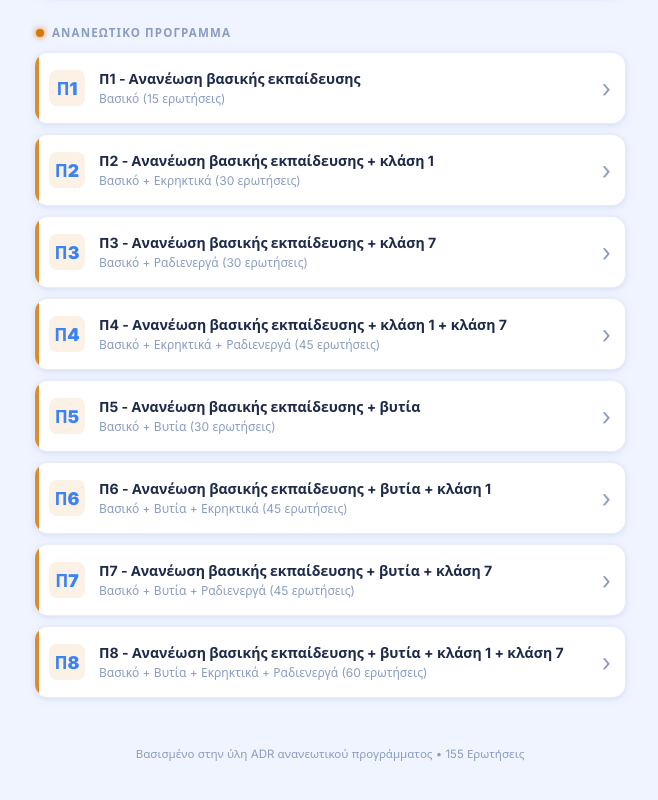
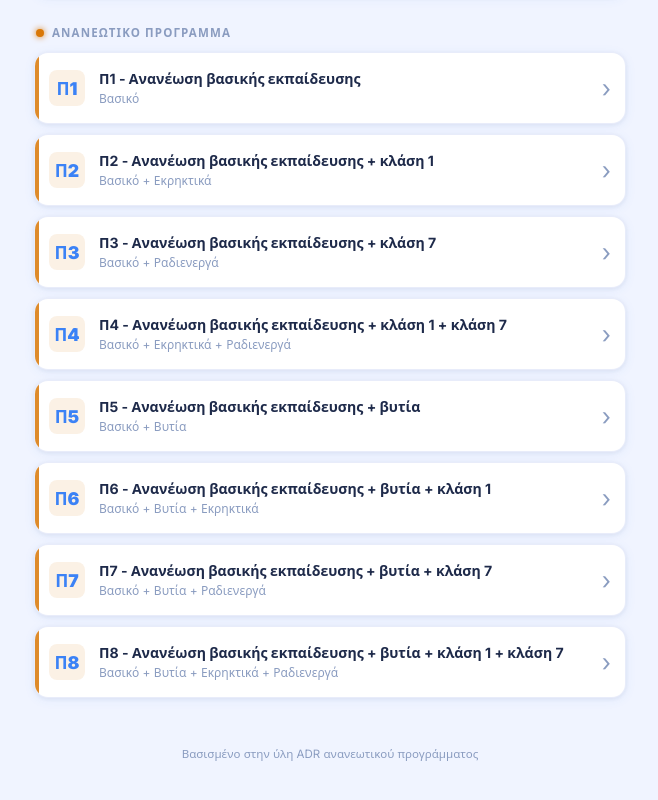
Before and after one commit to katartisikek/AdrQuiz, a plain HTML site: page index.html in a window 1280 px wide. Shown: the part 885-1685 px from the top of the page, without its empty margins (310-968 px from the left). Drawn offline with Linux system fonts and the light colour scheme.

Commit message:
Αφαίρεση του αριθμού των ερωτήσεων από το UI

```diff
--- a/app.js
+++ b/app.js
@@ -132,7 +132,7 @@ function openChapterSelect(type) {
       <span class="chapter-quick-icon">▶</span>
       <div>
         <div class="chapter-quick-title">Τεστ Ολόκληρης Κατηγορίας</div>
-        <div class="chapter-quick-sub">${catData.allQuestions.length} ερωτήσεις &bull; ${cfg.defaultCount} τυχαίες / τεστ</div>
+        <div class="chapter-quick-sub">${cfg.defaultCount} τυχαίες / τεστ</div>
       </div>
     </div>
     <button class="chapter-start-btn" onclick="startQuiz('${type}', ${cfg.defaultCount})" style="background:${cfg.color}">
@@ -165,7 +165,6 @@ function openChapterSelect(type) {
     chHeader.innerHTML = `
       <span class="chapter-num" style="color:${cfg.color};border-color:${cfg.color}20;background:${cfg.color}10">${idx + 1}</span>
       <span class="chapter-name" onclick="startChapterQuiz('${type}', ${idx})" title="${displayName}">${displayName}</span>
-      <span class="chapter-q-count">${chQuestions.length} ερωτ.</span>
     `;
     chCard.appendChild(chHeader);
 
--- a/index.html
+++ b/index.html
@@ -145,7 +145,7 @@
             </div>
             <div class="card-content">
               <h3 class="card-title small" style="margin-bottom: 2px;">Π1 - Ανανέωση βασικής εκπαίδευσης</h3>
-              <p class="card-desc small" style="color:var(--text-muted)">Βασικό (15 ερωτήσεις)</p>
+              <p class="card-desc small" style="color:var(--text-muted)">Βασικό</p>
             </div>
             <div class="card-arrow">&#8250;</div>
           </div>
@@ -156,7 +156,7 @@
             </div>
             <div class="card-content">
               <h3 class="card-title small" style="margin-bottom: 2px;">Π2 - Ανανέωση βασικής εκπαίδευσης + κλάση 1</h3>
-              <p class="card-desc small" style="color:var(--text-muted)">Βασικό + Εκρηκτικά (30 ερωτήσεις)</p>
+              <p class="card-desc small" style="color:var(--text-muted)">Βασικό + Εκρηκτικά</p>
             </div>
             <div class="card-arrow">&#8250;</div>
           </div>
@@ -167,7 +167,7 @@
             </div>
             <div class="card-content">
               <h3 class="card-title small" style="margin-bottom: 2px;">Π3 - Ανανέωση βασικής εκπαίδευσης + κλάση 7</h3>
-              <p class="card-desc small" style="color:var(--text-muted)">Βασικό + Ραδιενεργά (30 ερωτήσεις)</p>
+              <p class="card-desc small" style="color:var(--text-muted)">Βασικό + Ραδιενεργά</p>
             </div>
             <div class="card-arrow">&#8250;</div>
           </div>
@@ -178,7 +178,7 @@
             </div>
             <div class="card-content">
               <h3 class="card-title small" style="margin-bottom: 2px;">Π4 - Ανανέωση βασικής εκπαίδευσης + κλάση 1 + κλάση 7</h3>
-              <p class="card-desc small" style="color:var(--text-muted)">Βασικό + Εκρηκτικά + Ραδιενεργά (45 ερωτήσεις)</p>
+              <p class="card-desc small" style="color:var(--text-muted)">Βασικό + Εκρηκτικά + Ραδιενεργά</p>
             </div>
             <div class="card-arrow">&#8250;</div>
           </div>
@@ -189,7 +189,7 @@
             </div>
             <div class="card-content">
               <h3 class="card-title small" style="margin-bottom: 2px;">Π5 - Ανανέωση βασικής εκπαίδευσης + βυτία</h3>
-              <p class="card-desc small" style="color:var(--text-muted)">Βασικό + Βυτία (30 ερωτήσεις)</p>
+              <p class="card-desc small" style="color:var(--text-muted)">Βασικό + Βυτία</p>
             </div>
             <div class="card-arrow">&#8250;</div>
           </div>
@@ -200,7 +200,7 @@
             </div>
             <div class="card-content">
               <h3 class="card-title small" style="margin-bottom: 2px;">Π6 - Ανανέωση βασικής εκπαίδευσης + βυτία + κλάση 1</h3>
-              <p class="card-desc small" style="color:var(--text-muted)">Βασικό + Βυτία + Εκρηκτικά (45 ερωτήσεις)</p>
+              <p class="card-desc small" style="color:var(--text-muted)">Βασικό + Βυτία + Εκρηκτικά</p>
             </div>
             <div class="card-arrow">&#8250;</div>
           </div>
@@ -211,7 +211,7 @@
             </div>
             <div class="card-content">
               <h3 class="card-title small" style="margin-bottom: 2px;">Π7 - Ανανέωση βασικής εκπαίδευσης + βυτία + κλάση 7</h3>
-              <p class="card-desc small" style="color:var(--text-muted)">Βασικό + Βυτία + Ραδιενεργά (45 ερωτήσεις)</p>
+              <p class="card-desc small" style="color:var(--text-muted)">Βασικό + Βυτία + Ραδιενεργά</p>
             </div>
             <div class="card-arrow">&#8250;</div>
           </div>
@@ -222,7 +222,7 @@
             </div>
             <div class="card-content">
               <h3 class="card-title small" style="margin-bottom: 2px;">Π8 - Ανανέωση βασικής εκπαίδευσης + βυτία + κλάση 1 + κλάση 7</h3>
-              <p class="card-desc small" style="color:var(--text-muted)">Βασικό + Βυτία + Εκρηκτικά + Ραδιενεργά (60 ερωτήσεις)</p>
+              <p class="card-desc small" style="color:var(--text-muted)">Βασικό + Βυτία + Εκρηκτικά + Ραδιενεργά</p>
             </div>
             <div class="card-arrow">&#8250;</div>
           </div>
@@ -231,7 +231,7 @@
       </section>
 
       <footer class="home-footer">
-        <p>Βασισμένο στην ύλη ADR ανανεωτικού προγράμματος &bull; 155 Ερωτήσεις</p>
+        <p>Βασισμένο στην ύλη ADR ανανεωτικού προγράμματος</p>
       </footer>
     </main>
   </div>
```
